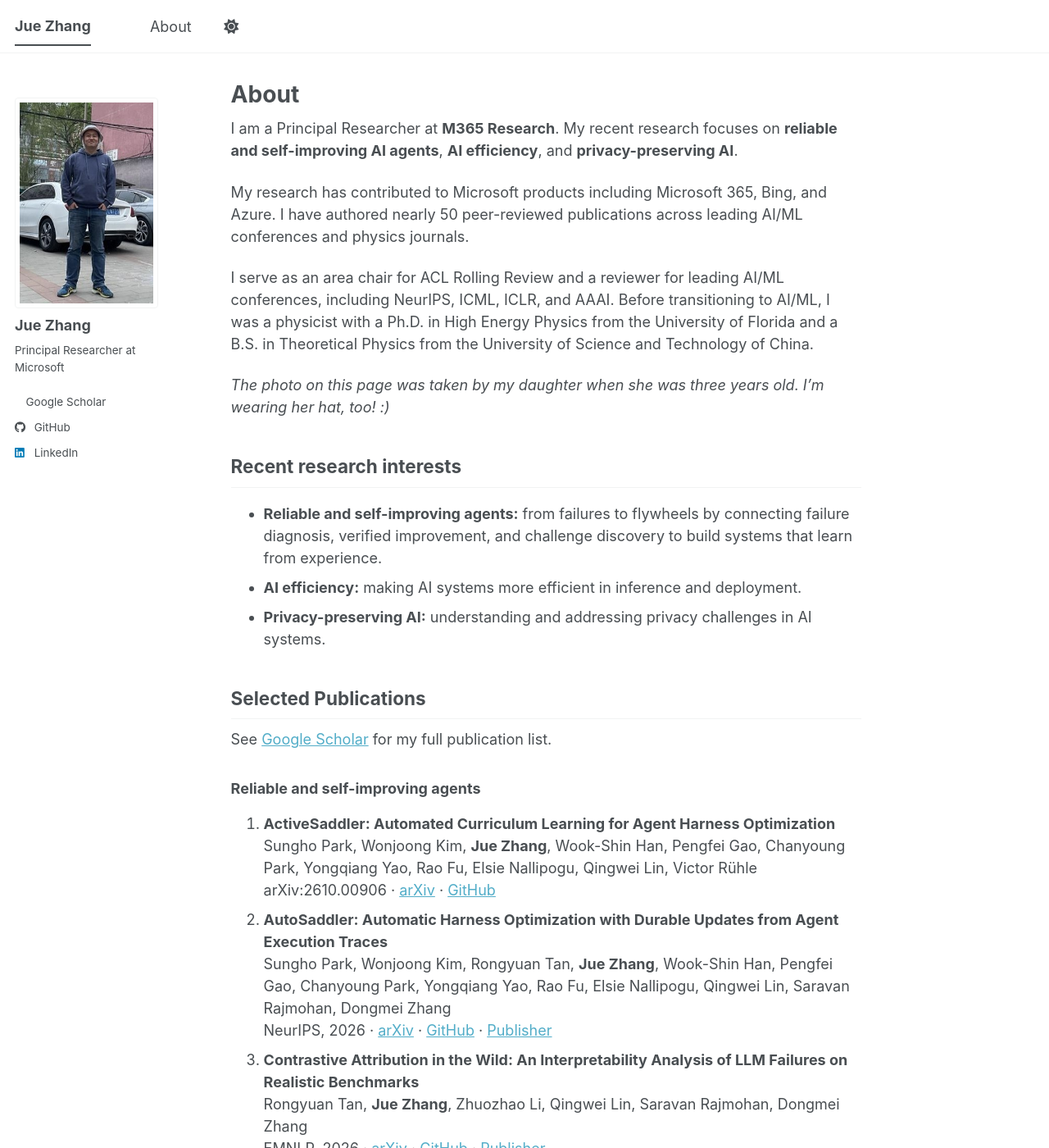
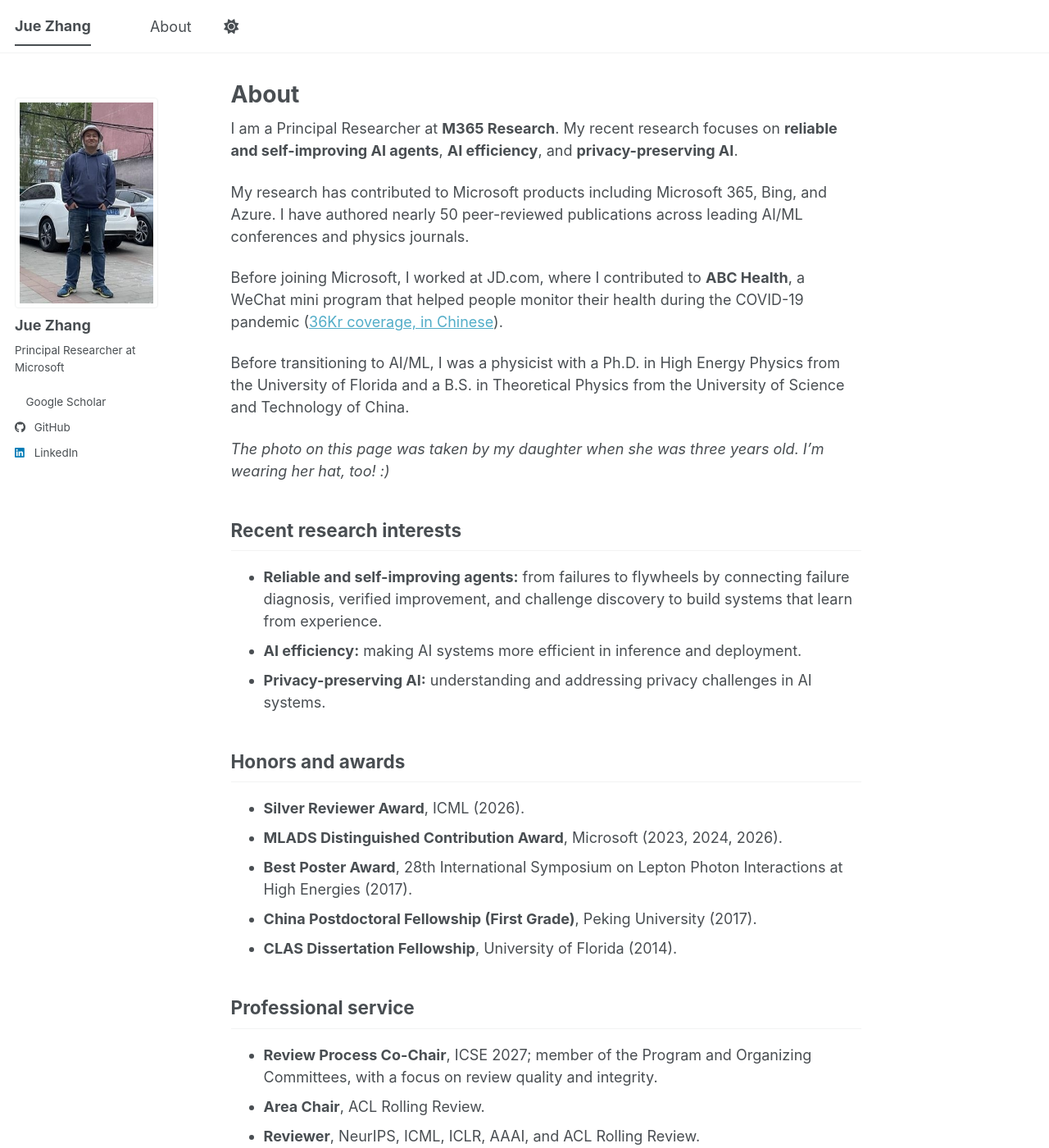
Before and after one commit to jue-zhang/jue-zhang.github.io, a Jekyll site: the page built from _pages/about.md, in a window 1280 px wide and 1400 px high. Shown: the whole window at 82% size. Built offline with Jekyll 4.4.1, drawn with Linux system fonts in a browser that asks for light colours; a script bundle is joined from its source files by our own code; a style sheet for code colours, icons or effects is not loaded; some of the changed text lies outside the part shown.

Commit message:
feat: add research coverage and career highlights
Add the neutrino mixing-pattern paper, Guangming Daily coverage, JD.com ABC Health experience, honors, and professional service.

Co-authored-by: Copilot <223556219+Copilot@users.noreply.github.com>

```diff
--- a/_includes/selected-publications.html
+++ b/_includes/selected-publications.html
@@ -10,6 +10,7 @@
     {% if paper.arxiv %} &middot; <a href="https://arxiv.org/abs/{{ paper.arxiv | escape }}">arXiv</a>{% endif %}
     {% if paper.github %} &middot; <a href="{{ paper.github | escape }}">{{ paper.github_label | default: "GitHub" | escape }}</a>{% endif %}
     {% if paper.publisher_url %} &middot; <a href="{{ paper.publisher_url | escape }}">Publisher</a>{% endif %}
+    {% if paper.media_url %} &middot; <a href="{{ paper.media_url | escape }}">{{ paper.media_label | default: "Media coverage" | escape }}</a>{% endif %}
   </li>
   {% endfor %}
 </ol>
--- a/_pages/about.md
+++ b/_pages/about.md
@@ -15,9 +15,11 @@ My research has contributed to Microsoft products including Microsoft 365, Bing,
 and Azure. I have authored nearly 50 peer-reviewed publications across leading
 AI/ML conferences and physics journals.
 
-I serve as an area chair for ACL Rolling Review and a reviewer for leading AI/ML
-conferences, including NeurIPS, ICML, ICLR, and AAAI. Before transitioning to AI/ML,
-I was a physicist with a Ph.D. in High Energy Physics from the University of
+Before joining Microsoft, I worked at JD.com, where I contributed to **ABC Health**,
+a WeChat mini program that helped people monitor their health during the
+COVID-19 pandemic ([36Kr coverage, in Chinese](https://www.36kr.com/p/2086021615436163)).
+
+Before transitioning to AI/ML, I was a physicist with a Ph.D. in High Energy Physics from the University of
 Florida and a B.S. in Theoretical Physics from the University of Science and
 Technology of China.
 
@@ -32,6 +34,23 @@ Technology of China.
 - **Privacy-preserving AI:** understanding and addressing privacy challenges in
   AI systems.
 
+## Honors and awards
+
+- **Silver Reviewer Award**, ICML (2026).
+- **MLADS Distinguished Contribution Award**, Microsoft (2023, 2024, 2026).
+- **Best Poster Award**, 28th International Symposium on Lepton Photon
+  Interactions at High Energies (2017).
+- **China Postdoctoral Fellowship (First Grade)**, Peking University (2017).
+- **CLAS Dissertation Fellowship**, University of Florida (2014).
+
+## Professional service
+
+- **Review Process Co-Chair**, ICSE 2027; member of the Program and Organizing
+  Committees, with a focus on review quality and integrity.
+- **Area Chair**, ACL Rolling Review.
+- **Reviewer**, NeurIPS, ICML, ICLR, AAAI, and ACL Rolling Review.
+- **Journal Reviewer**, Physical Review D and Journal of High Energy Physics.
+
 ## Selected Publications
 
 See [Google Scholar](https://scholar.google.com/citations?user=_2XCa_QAAAAJ&hl=en)
```
Also changed, not shown: README.md (+4 -1 lines), _data/publications.yml (+12 -0 lines).
